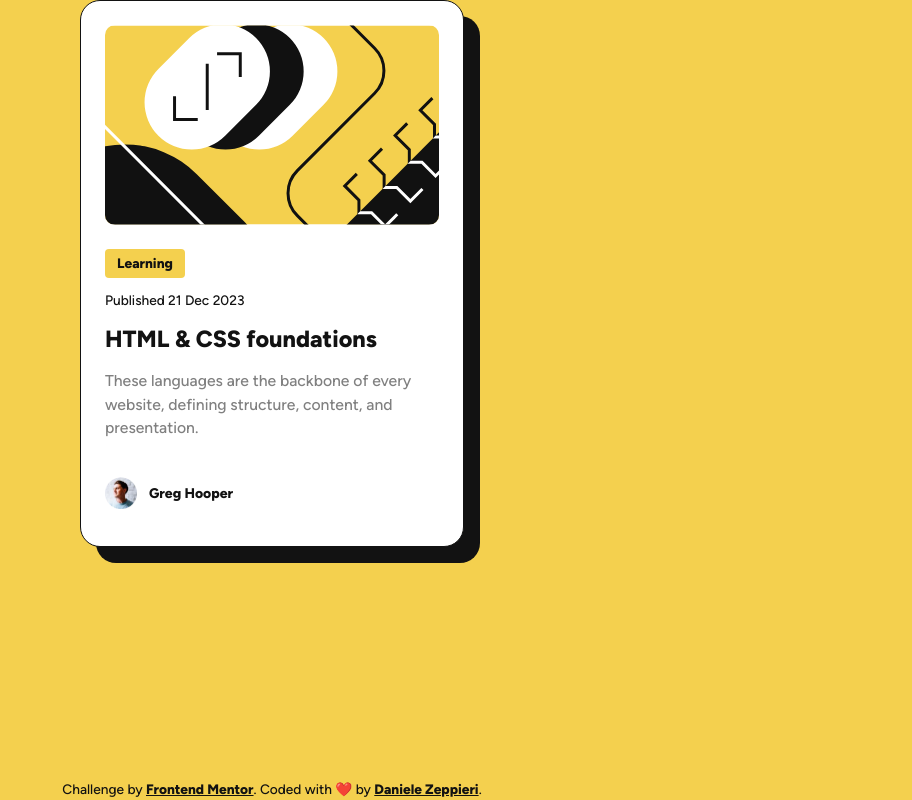
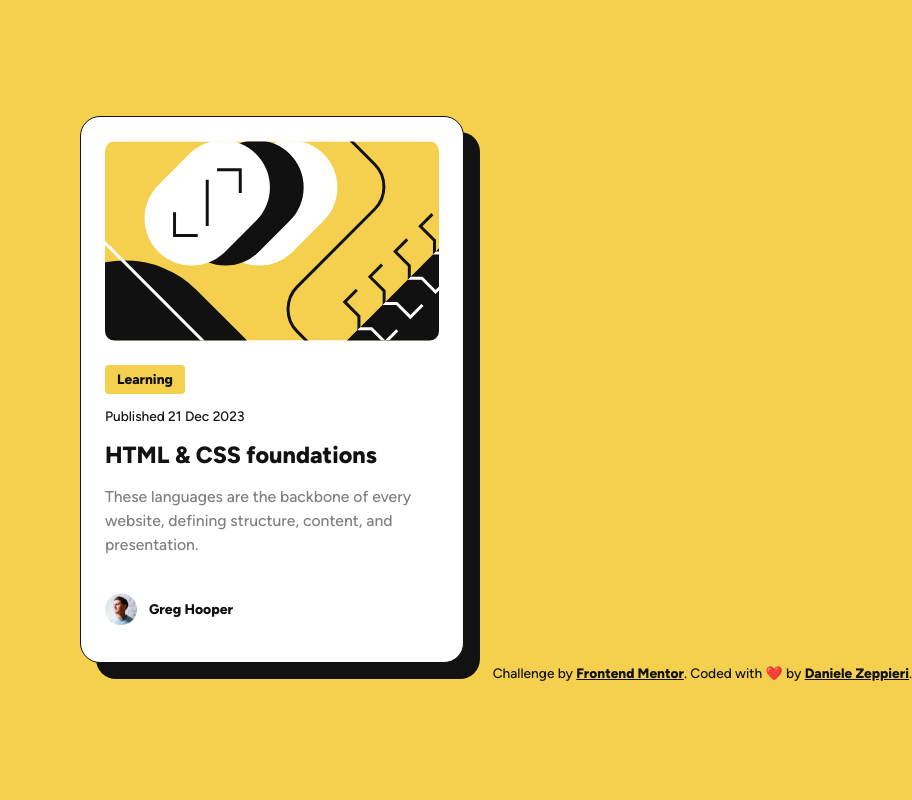
Before and after one commit to dedo-dev/blog-preview-card, a plain HTML site: page index.html in a window 1280 px wide. Shown: the whole page, without its empty margins (368-1280 px from the left). Drawn offline with Linux system fonts and the light colour scheme.

Commit message:
try fixing css

```diff
--- a/index.css
+++ b/index.css
@@ -84,7 +84,7 @@ body {
     /* Centering content for the Challenge */
     display: flex;
     flex-direction: column;
-    justify-content: space-between;
+    justify-content: center;
     align-items: center;
 }
 
@@ -169,6 +169,7 @@ a {
 .attribution {
     font-size: var(--fs-attribution);
     color: var(--primitive-black);
+    margin-inline-start: auto;
 }
 
 .attribution a {
```
